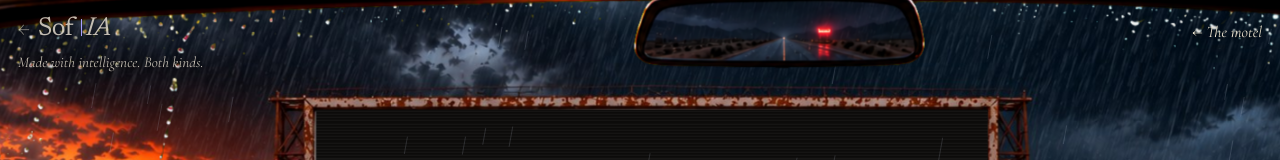
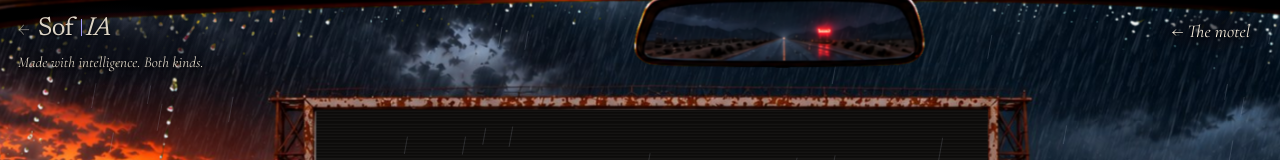
Before and after one commit to bluemonday2015/sof-ia-site, a plain HTML site: page drive-in/index.html in a window 1280 px wide. Shown: the top 160 px of the page. Drawn offline with nearby package versions, Linux system fonts and the light colour scheme.

Commit message:
Drive-in: Limited Season closes the programme; soft backing behind logo and motel link
Co-Authored-By: Claude Fable 5.2 <noreply@anthropic.com>
Claude-Session: https://claude.ai/code/session_017P3LmHwxzSTbR1w3WajvBb

```diff
--- a/drive-in/index.html
+++ b/drive-in/index.html
@@ -53,15 +53,15 @@ html,body{margin:0;height:100%;background:#0b0a09;overflow:hidden}
 #sndlabel.on{opacity:1}
 #speaker:focus-visible,#mirror:focus-visible{outline:1px solid var(--accent);outline-offset:3px}
 #tip{position:fixed;z-index:30;pointer-events:none;opacity:0;transition:opacity .2s;transform:translate(14px,14px);font:italic 400 16px/1.2 'Cormorant Garamond',Georgia,serif;color:var(--cream);background:rgba(10,9,8,.8);padding:6px 10px}
-.home{position:fixed;left:calc(18px + env(safe-area-inset-left,0px));top:calc(16px + env(safe-area-inset-top,0px));z-index:20;text-shadow:0 1px 4px rgba(0,0,0,.9)}
-.logo-link{display:inline-block;color:rgba(245,236,220,.78);text-decoration:none}
+.home{position:fixed;left:calc(0px + env(safe-area-inset-left,0px));top:calc(4px + env(safe-area-inset-top,0px));z-index:20;text-shadow:0 1px 3px rgba(0,0,0,.95);padding:12px 26px 14px 18px;background:radial-gradient(ellipse closest-side,rgba(10,12,20,.72),rgba(10,12,20,.5) 60%,rgba(10,12,20,0))}
+.logo-link{display:inline-block;color:rgba(245,236,220,.9);text-decoration:none}
 .logo-link .logo-row{display:inline-flex;align-items:center;gap:8px}
 .logo-link .logo-arrow{font-family:'Work Sans',system-ui,sans-serif;font-weight:300;font-size:1rem;color:rgba(245,236,220,.55)}
 .passage{font-family:'Newsreader','Cormorant Garamond',Georgia,serif;font-weight:400;font-size:26px;line-height:1;letter-spacing:-.025em;display:inline-flex;align-items:baseline;white-space:nowrap}
 .passage .ia{font-style:italic}
 .passage .gate{display:inline-block;width:.010em;min-width:1px;height:.66em;background:var(--accent);margin:0 .16em 0 .30em;transform:translateY(.04em)}
 .logo-link .kicker{display:block;margin-top:8px;font-family:'Cormorant Garamond',Georgia,serif;font-style:italic;font-size:15px;line-height:1.6;white-space:nowrap}
-#road{position:fixed;right:calc(18px + env(safe-area-inset-right,0px));top:calc(16px + env(safe-area-inset-top,0px));z-index:20;font:italic 400 16px/1 'Cormorant Garamond',Georgia,serif;color:#e9e0cc;text-decoration:none;text-shadow:0 1px 4px rgba(0,0,0,.9);padding:8px 0}
+#road{position:fixed;right:calc(10px + env(safe-area-inset-right,0px));top:calc(10px + env(safe-area-inset-top,0px));z-index:20;font:italic 500 18px/1 'Cormorant Garamond',Georgia,serif;color:#f5ecdc;text-decoration:none;text-shadow:0 1px 3px rgba(0,0,0,.95);padding:12px 20px;background:radial-gradient(ellipse closest-side,rgba(10,12,20,.72),rgba(10,12,20,.5) 60%,rgba(10,12,20,0))}
 #road:hover{color:var(--accent)}
 @media (prefers-reduced-motion:reduce){.layer{transform:none!important}#out{transform:translateY(2%) scale(1.06)!important}.card{transition:none}}
 </style>
@@ -89,7 +89,8 @@ html,body{margin:0;height:100%;background:#0b0a09;overflow:hidden}
 const FILMS=[
  {t:"Sebastian",s:"The promo",id:"uETL76GSLbo"},
  {t:"The Stone Forest",s:"A song from an island that forgets every hour",id:"hyxRiX42Mps"},
- {t:"MONTAUK",s:"A visual music album, station by station",id:"5xFF6omV_0k",list:"PLSv8X8d_vovw"}
+ {t:"MONTAUK",s:"A visual music album, station by station",id:"5xFF6omV_0k",list:"PLSv8X8d_vovw"},
+ {t:"Limited Season",s:"A radio cabaret with Indigo, from The AI Bar",id:"h7ogGuNc8e4"}
 ];
 // The pre-show: what runs before the film, as in a cinema. Each entry is one card.
 const PRESHOW=[
```
